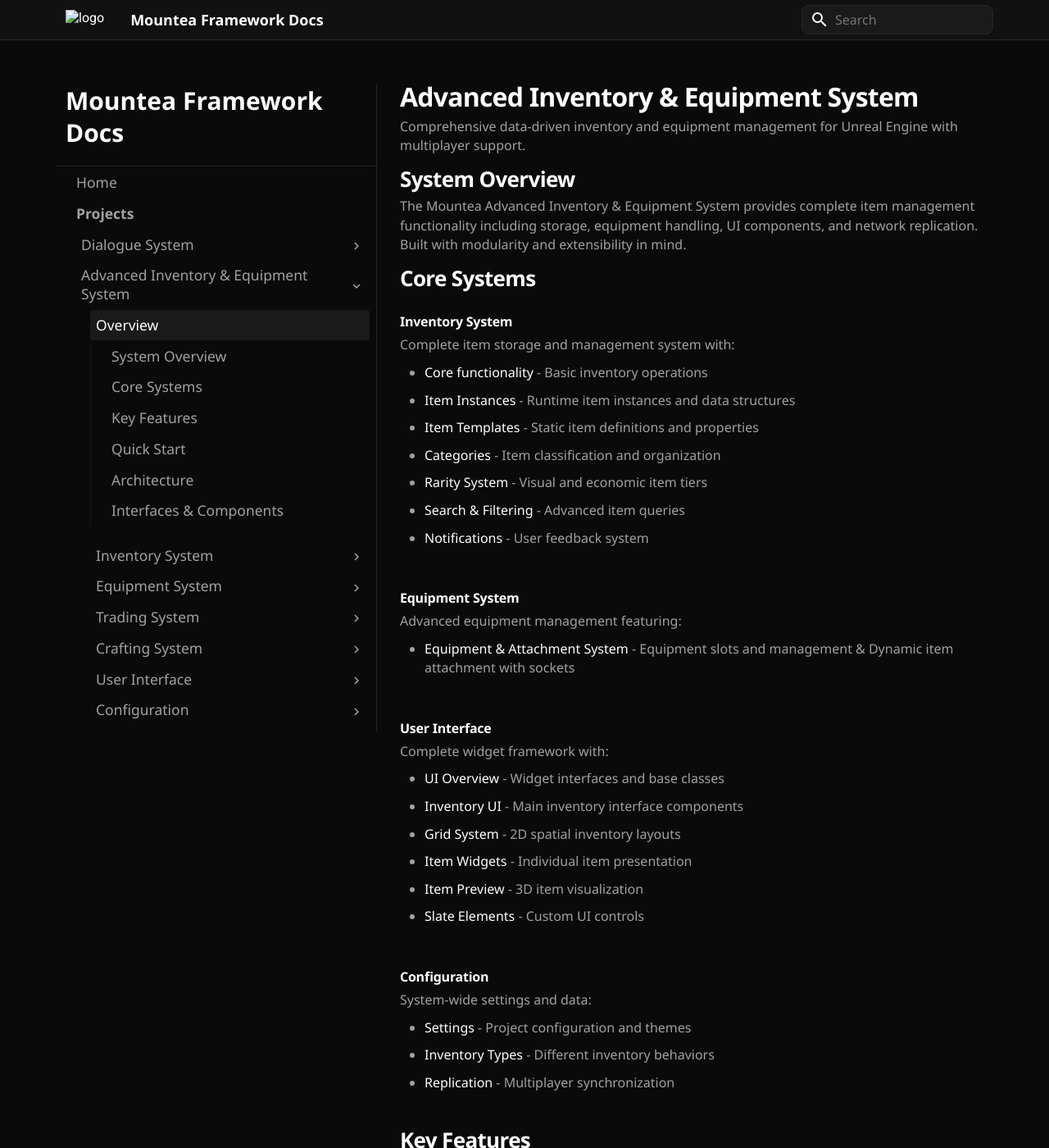
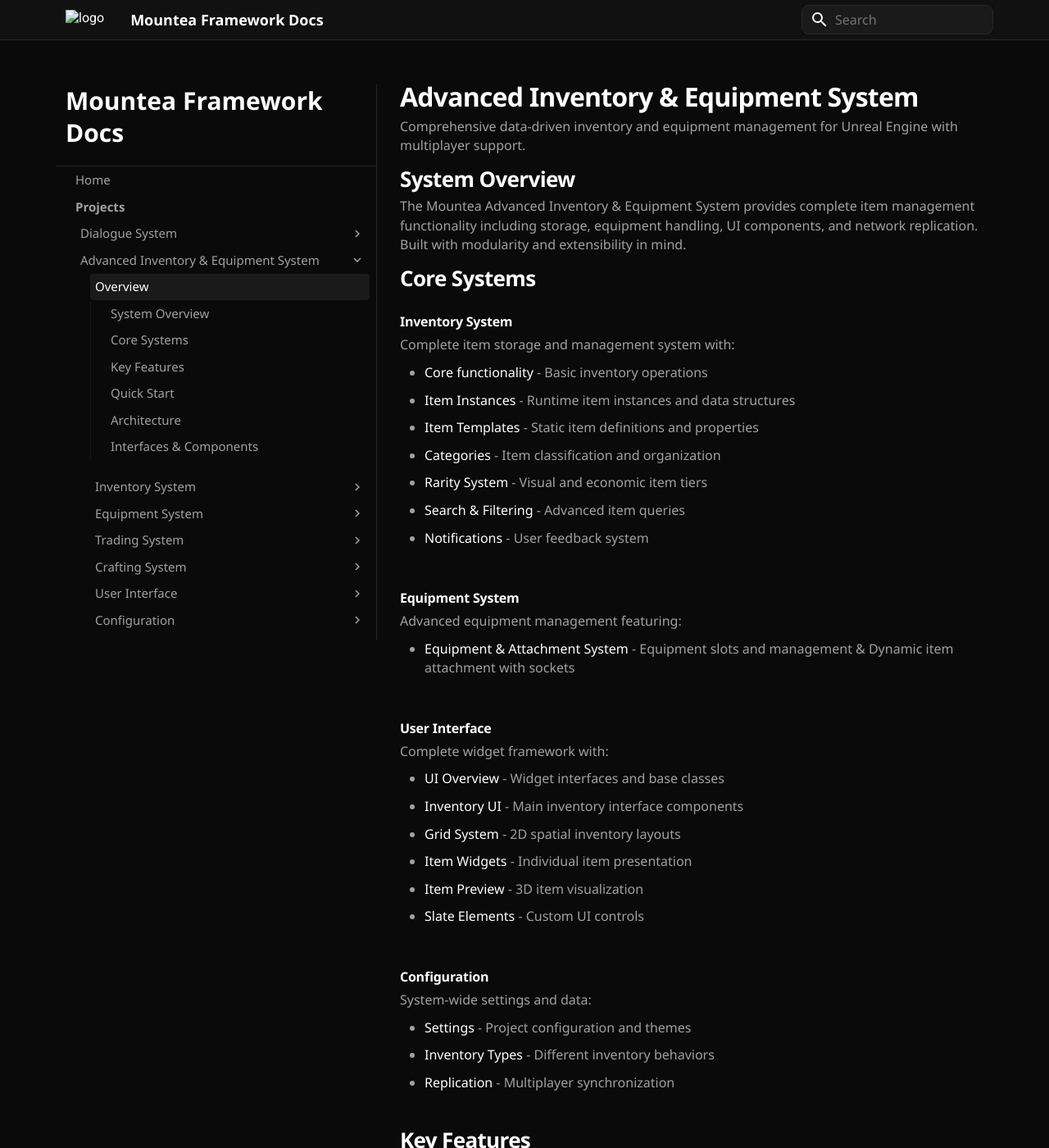
Before and after one commit to Mountea-Framework/MounteaFrameworkWebsite, an MkDocs documentation site: the page built from docs_src/AdvancedInventoryEquipmentSystem/Overview.md, in a window 1280 px wide and 1400 px high. Shown: the whole window at 82% size. Built offline with MkDocs 1.6.1 and Material for MkDocs 9.7.7, drawn with Linux system fonts in a browser that asks for light colours; old or Windows-style settings are respelled for this version of MkDocs.

Commit message:
Updated Search and Nav panel

```diff
--- a/docs_src/stylesheets/custom.css
+++ b/docs_src/stylesheets/custom.css
@@ -94,8 +94,8 @@
 	align-items: center;
 	color: var(--prose-text) !important;
 	font-family: var(--font-system) !important;
-	font-size: 0.875rem !important;
-	padding: 0.35rem !important;
+	font-size: 0.75rem !important;
+	padding: 0.3rem !important;
 	border-radius: 0 !important;
 	transition: var(--base-transition) !important;
 	box-shadow: none !important;
@@ -175,14 +175,27 @@
 	border-radius: 8px !important;
 	padding: 0.5rem !important;
 	padding-left: 2rem !important;
+	transition: var(--base-transition) !important;
+}
+
+.md-search__input:hover {
+	border-color: var(--prose-accent) !important;
 }
 
 .md-search__input::placeholder {
 	color: var(--prose-text-low) !important;
 }
 
+.md-search__form {
+	border: none !important;
+}
+
 [data-md-toggle=search]:checked~.md-header .md-search__form {
 	border-radius: 2rem 2rem 0 0 !important;
+}
+
+.md-search__form:hover {
+    border: none !important;
 }
 
 /* Content area */
```
